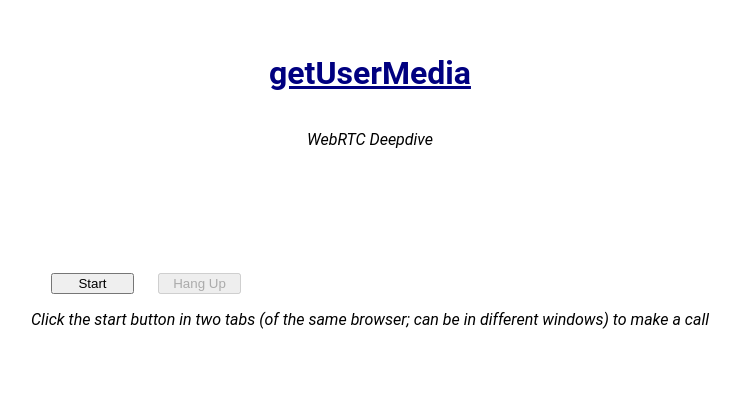
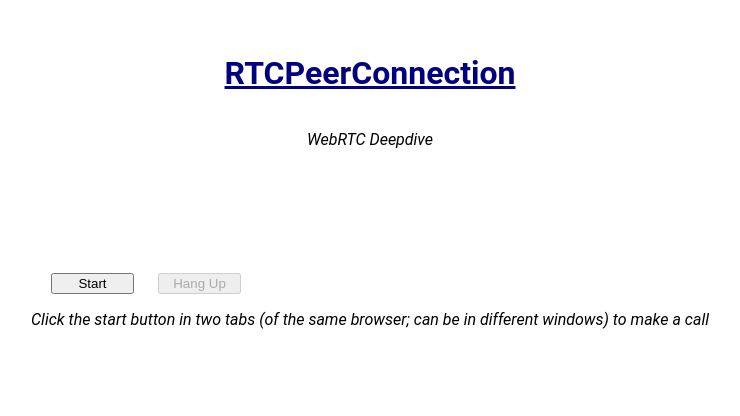
Before and after one commit to vineetdev/WebRTC-Samples, a plain HTML site: page RTCPeerConnection/Step_02/index.html in a window 1280 px wide. Shown: the part 177-593 px from the top of the page, without its empty margins (270-1010 px from the left). Drawn offline with Linux system fonts and the light colour scheme.

Commit message:
Update index.html

```diff
--- a/RTCPeerConnection/Step_02/index.html
+++ b/RTCPeerConnection/Step_02/index.html
@@ -9,7 +9,7 @@
 </head>
 
 <body>
-  <h1>getUserMedia</h1>
+  <h1>RTCPeerConnection</h1>
   <p>WebRTC Deepdive</p>
 <div id="container">
     <video id="localVideo" playsinline autoplay muted></video>
```
